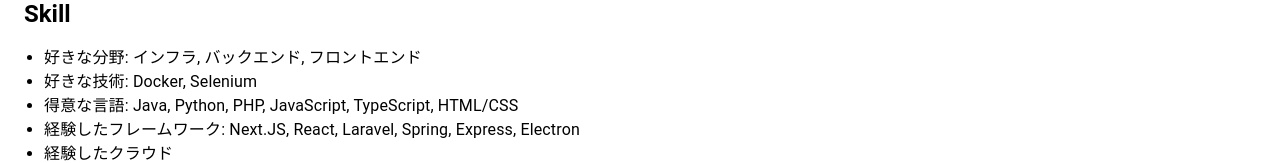
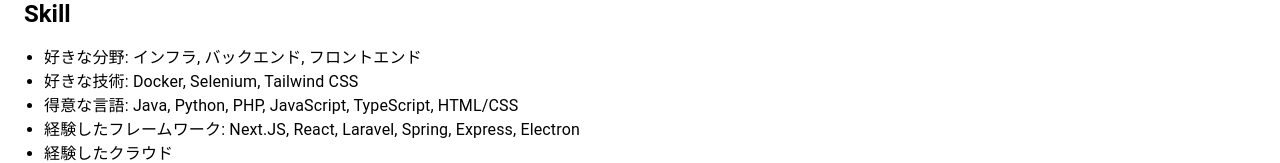
Before and after one commit to tk-57/portfolio, a Next.js app: page / in a window 1280 px wide. Shown: the part 386-549 px from the top of the page. Built offline with nearby package versions, Linux system fonts and the light colour scheme.

Commit message:
Update index.tsx

```diff
--- a/src/pages/index.tsx
+++ b/src/pages/index.tsx
@@ -76,7 +76,7 @@
                             </Typography>
                             <ul>
                                 <li>好きな分野: インフラ, バックエンド, フロントエンド</li>
-                                <li>好きな技術: Docker, Selenium</li>
+                                <li>好きな技術: Docker, Selenium, Tailwind CSS</li>
                                 <li>得意な言語: Java, Python, PHP, JavaScript, TypeScript, HTML/CSS</li>
                                 <li>経験したフレームワーク: Next.JS, React, Laravel, Spring, Express, Electron</li>
                                 <li>
```
